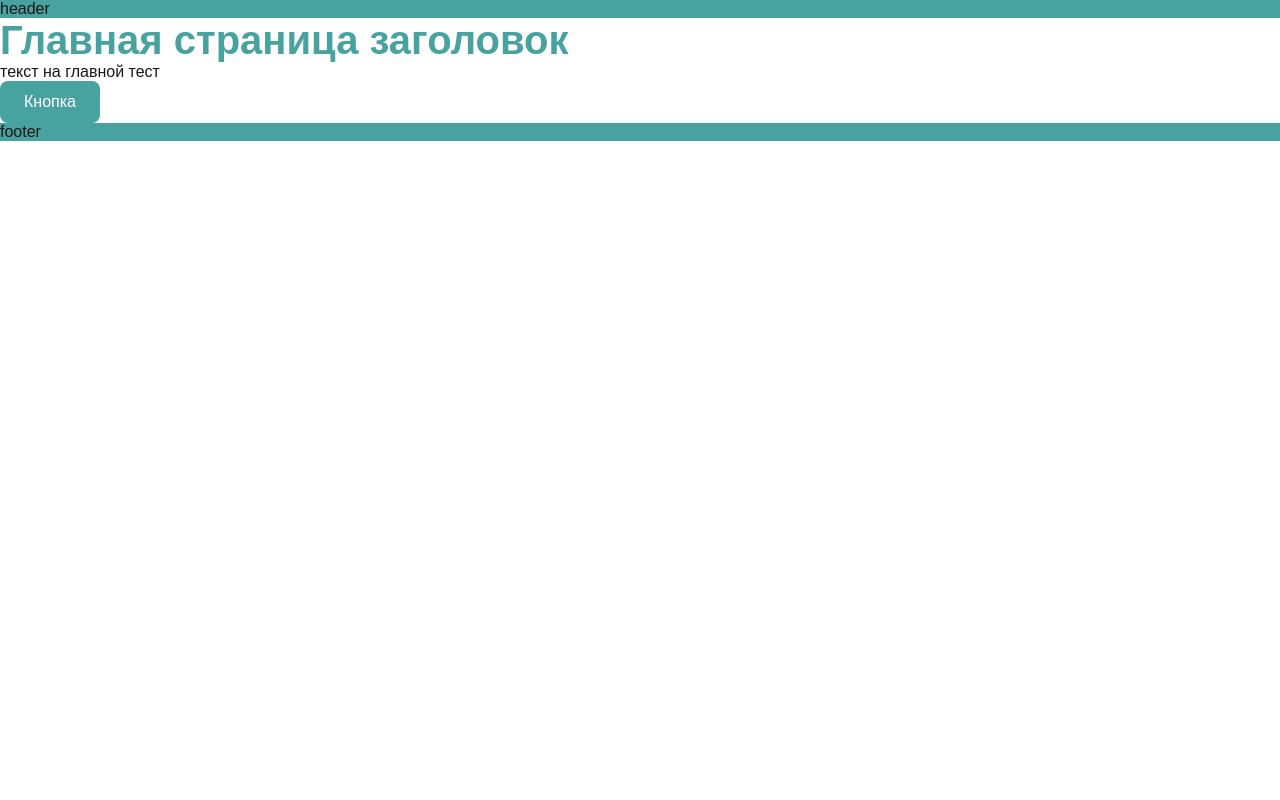
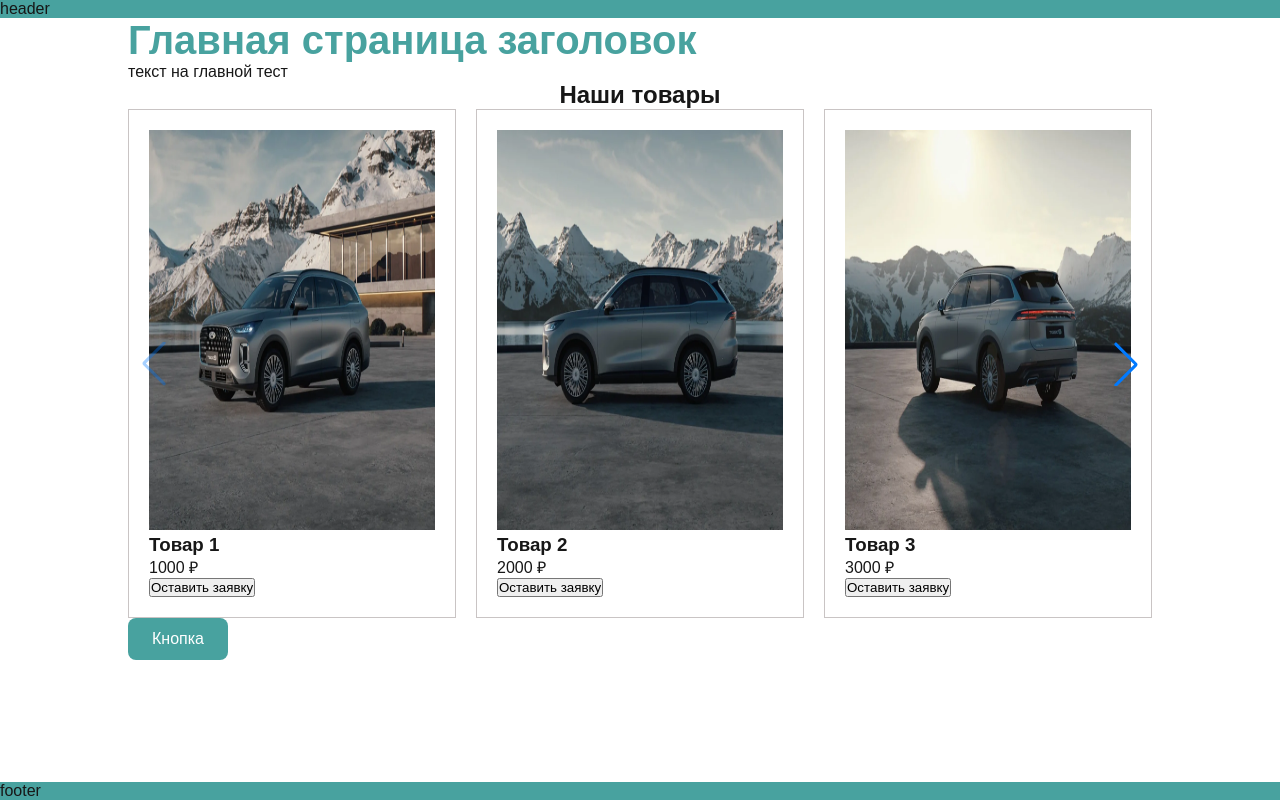
Before and after one commit to TwoMokko/land, a Next.js app: page / in a window 1280 px wide. Built offline with nearby package versions, Linux system fonts and the light colour scheme.

Commit message:
add swiper

```diff
--- a/package.json
+++ b/package.json
@@ -12,7 +12,8 @@
   "dependencies": {
     "next": "16.0.0",
     "react": "19.2.0",
-    "react-dom": "19.2.0"
+    "react-dom": "19.2.0",
+    "swiper": "^12.0.3"
   },
   "devDependencies": {
     "@types/node": "^20",
--- a/src/app/globals.scss
+++ b/src/app/globals.scss
@@ -14,6 +14,7 @@ html,
 body {
   max-width: 100vw;
   overflow-x: hidden;
+  height: 100%;
 }
 
 body {
@@ -22,6 +23,20 @@ body {
   font-family: Arial, Helvetica, sans-serif;
   -webkit-font-smoothing: antialiased;
   -moz-osx-font-smoothing: grayscale;
+
+  display: flex;
+  flex-direction: column;
+  justify-content: space-between;
+}
+
+header {
+  flex: none;
+}
+main {
+  flex: auto;
+}
+footer {
+  flex: none;
 }
 
 * {
@@ -35,6 +50,10 @@ a {
   text-decoration: none;
 }
 
+.container {
+  padding: 0 10%;
+}
+
 @media (prefers-color-scheme: dark) {
   html {
     color-scheme: dark;
--- a/src/app/page.tsx
+++ b/src/app/page.tsx
@@ -1,6 +1,7 @@
 import { Metadata } from 'next';
 import styles from './page.module.scss';
 import { Button } from "../shared/ui/button/Button";
+import { ProductCarousel } from "@/src/widgets/product-carousel";
 
 export const metadata: Metadata = {
   title: 'Главная страница',
@@ -8,11 +9,12 @@ export const metadata: Metadata = {
 }
 
 export default function Home() {
-  return (
-      <div className="bg-blue-100 px-20">
-        <h1 className={styles.title}>Главная страница заголовок</h1>
-        <p className="py-10">текст на главной тест</p>
-        <Button variant="primary">Кнопка</Button>
-      </div>
-  );
+    return (
+        <div className="container">
+            <h1 className={styles.title}>Главная страница заголовок</h1>
+            <p>текст на главной тест</p>
+            <ProductCarousel />
+            <Button variant="primary">Кнопка</Button>
+        </div>
+    );
 }
--- a/src/shared/styles/variables.scss
+++ b/src/shared/styles/variables.scss
@@ -1,5 +1,6 @@
 /* colors */
 $color-primary: #48a29f;
+$color-bg: #c9c4c4;
 
 
 $breakpoint-mobile: 768px;
--- /dev/null
+++ b/src/widgets/product-carousel/index.ts
@@ -0,0 +1 @@
+export { ProductCarousel } from './ui/ProductCarousel'
--- /dev/null
+++ b/src/widgets/product-carousel/ui/ProductCarousel.module.scss
@@ -0,0 +1,16 @@
+@use '../../../shared/styles/variables' as *;
+
+.title {
+	text-align: center;
+}
+.card {
+	border: 1px solid $color-bg;
+	padding: 20px;
+	height: fit-content;
+
+
+	.image {
+		width: 100%;
+		height: 400px;
+	}
+}
--- /dev/null
+++ b/src/widgets/product-carousel/ui/ProductCarousel.tsx
@@ -0,0 +1,59 @@
+'use client'
+
+import React from 'react';
+import { Swiper, SwiperSlide } from 'swiper/react';
+import { Navigation } from 'swiper/modules';
+import styles from './ProductCarousel.module.scss';
+
+import 'swiper/css';
+import 'swiper/css/navigation';
+import Image from "next/image";
+
+const products = [
+    { id: 1, name: 'Товар 1', price: 1000, image: '/images/1.webp' },
+    { id: 2, name: 'Товар 2', price: 2000, image: '/images/2.webp' },
+    { id: 3, name: 'Товар 3', price: 3000, image: '/images/3.webp' },
+    { id: 4, name: 'Товар 4', price: 4000, image: '/images/4.webp' },
+]
+
+export function ProductCarousel() {
+    return (
+        <div>
+            <h2 className={styles.title}>Наши товары</h2>
+
+            <Swiper
+                modules={[Navigation]}
+                spaceBetween={20}
+                slidesPerView={3}
+                navigation
+                breakpoints={{
+                    640: { slidesPerView: 1 },
+                    768: { slidesPerView: 2 },
+                    1024: { slidesPerView: 3 },
+                }}
+            >
+                {products.map((product) => (
+                    <SwiperSlide key={product.id}>
+                        <div className={styles.card}>
+                            <Image
+                                src={product.image}
+                                alt={product.name}
+                                height={400}
+                                width={100}
+                                sizes="100vw"
+                                className={styles.image}
+                            />
+                            <h3>{product.name}</h3>
+                            <div>
+                                {product.price} ₽
+                            </div>
+                            <button>
+                                Оставить заявку
+                            </button>
+                        </div>
+                    </SwiperSlide>
+                ))}
+            </Swiper>
+        </div>
+    )
+}
```
Also changed, not shown: src/app/not-found.tsx (added, +11 -0 lines), 1 other file (tests, documents, lock files or other folders).
